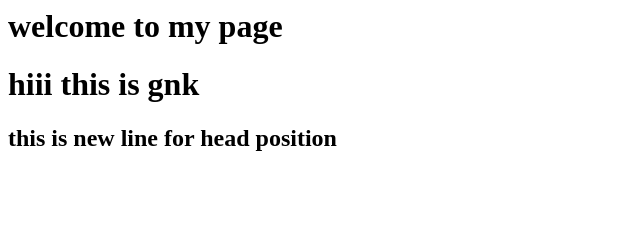
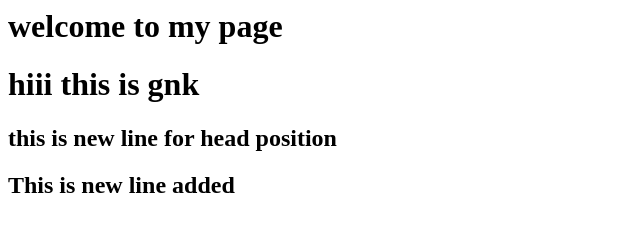
Before and after one commit to gnk0504/devopsrepo, a plain HTML site: page index.html in a window 1280 px wide. Shown: the whole page, without its empty margins (0-640 px from the left). Drawn offline with Linux system fonts and the light colour scheme.

Commit message:
new line added in br1

```diff
--- a/index.html
+++ b/index.html
@@ -5,5 +5,6 @@
 		<h1>welcome to my page</h1>
                 <h1>hiii this is gnk</h1>
 		<h2>this is new line for head position</h2>
+		<h2>This is new line added</h2>
 	</body>
 </html>
```
